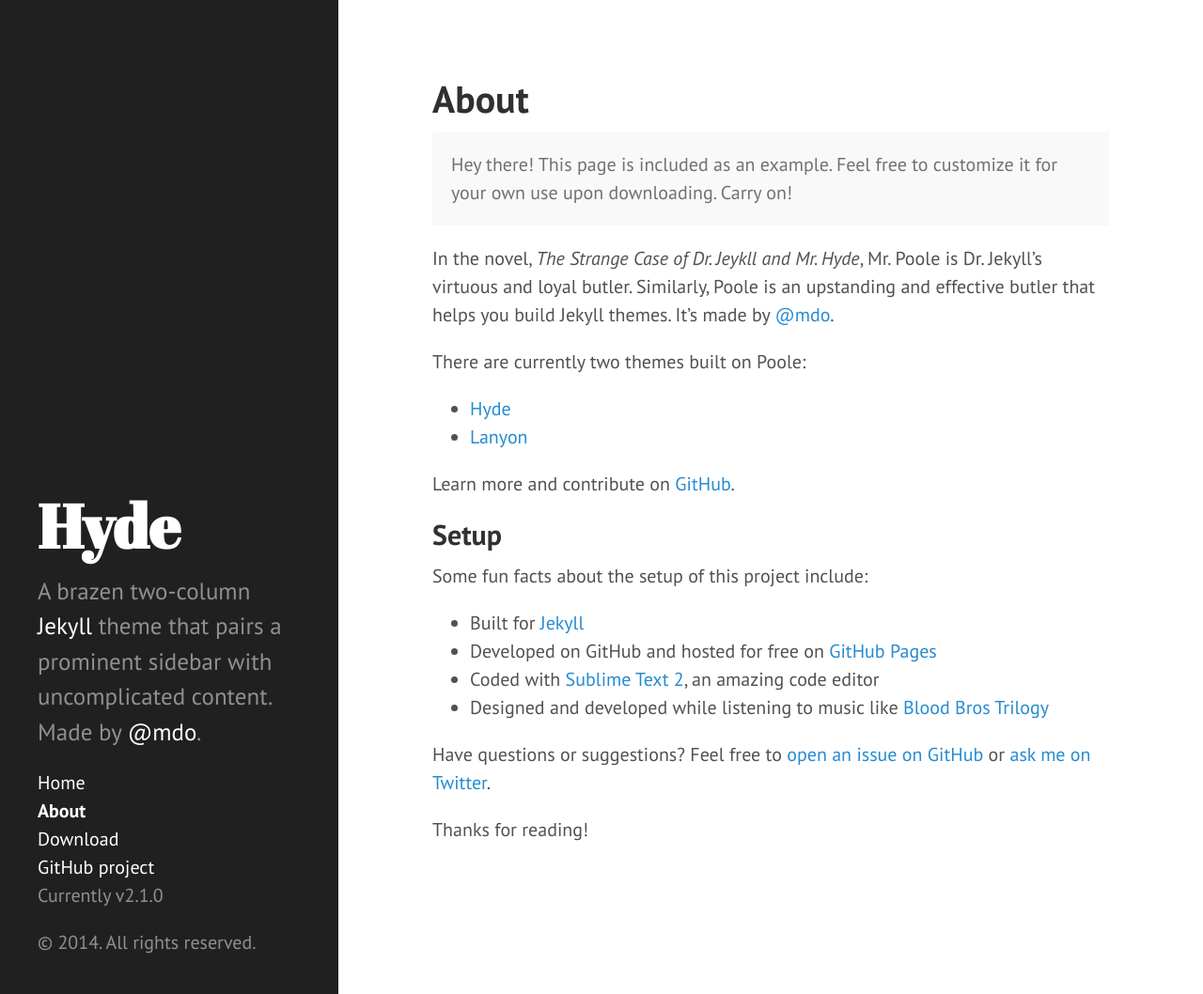
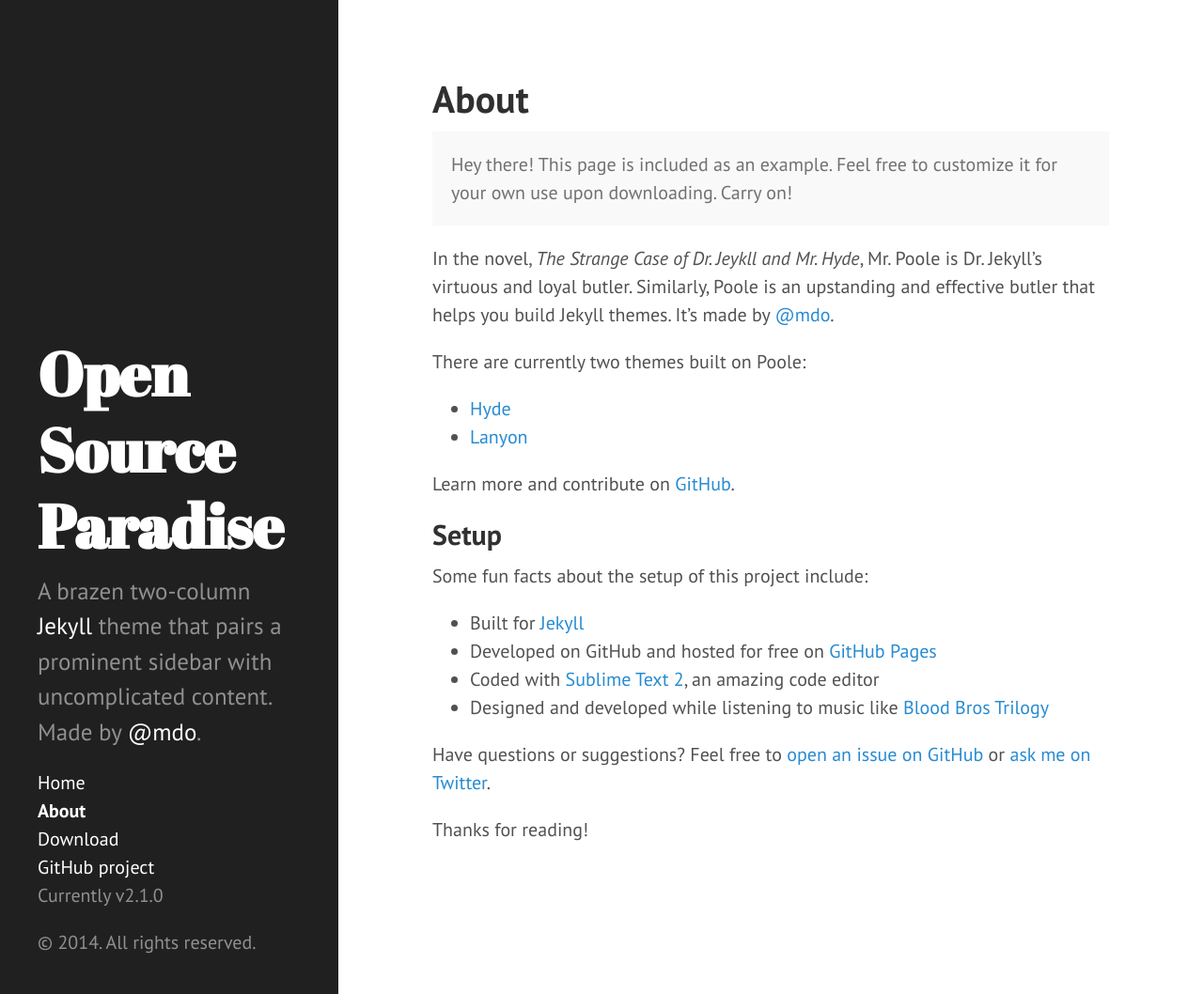
Before and after one commit to albaplaza/albaplaza.github.io, a Jekyll site: the page built from about.md, in a window 1280 px wide and 1058 px high. Shown: the whole window at 94% size. Built offline with Jekyll 4.4.1, drawn with Linux system fonts in a browser that asks for light colours; Markdown is read by kramdown in place of the engine named in the settings.

Commit message:
_config
cambios-01

```diff
--- a/_config.yml
+++ b/_config.yml
@@ -6,17 +6,17 @@
 permalink:        pretty
 
 # Setup
-title:            Hyde
+title:            Open Source Paradise
 tagline:          'A Jekyll theme'
 description:      'A brazen two-column <a href="http://jekyllrb.com" target="_blank">Jekyll</a> theme that pairs a prominent sidebar with uncomplicated content. Made by <a href="https://twitter.com/mdo" target="_blank">@mdo</a>.'
-url:              http://hyde.getpoole.com
+url:              /
 baseurl:          /
 
 author:
   name:           'Mark Otto'
   url:            https://twitter.com/mdo
 
-paginate:         5
+paginate:         20
 
 # Custom vars
 version:          2.1.0
```
